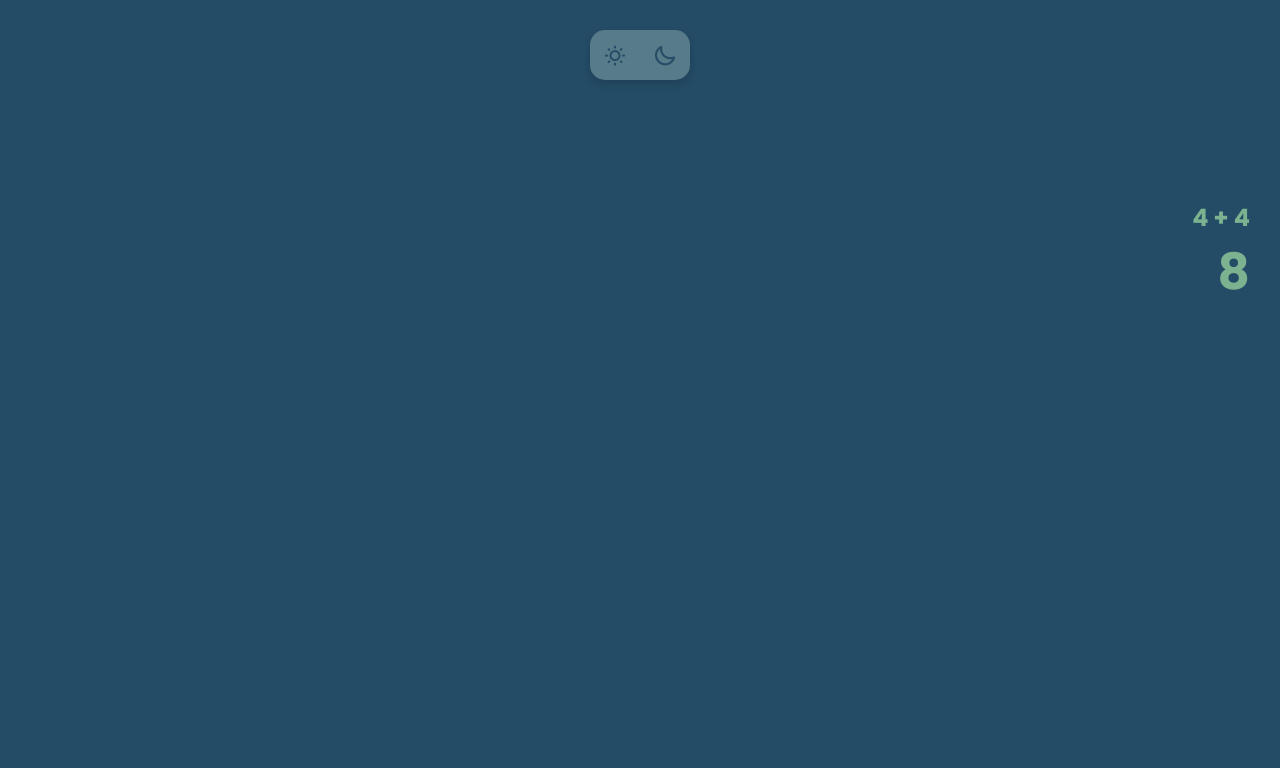
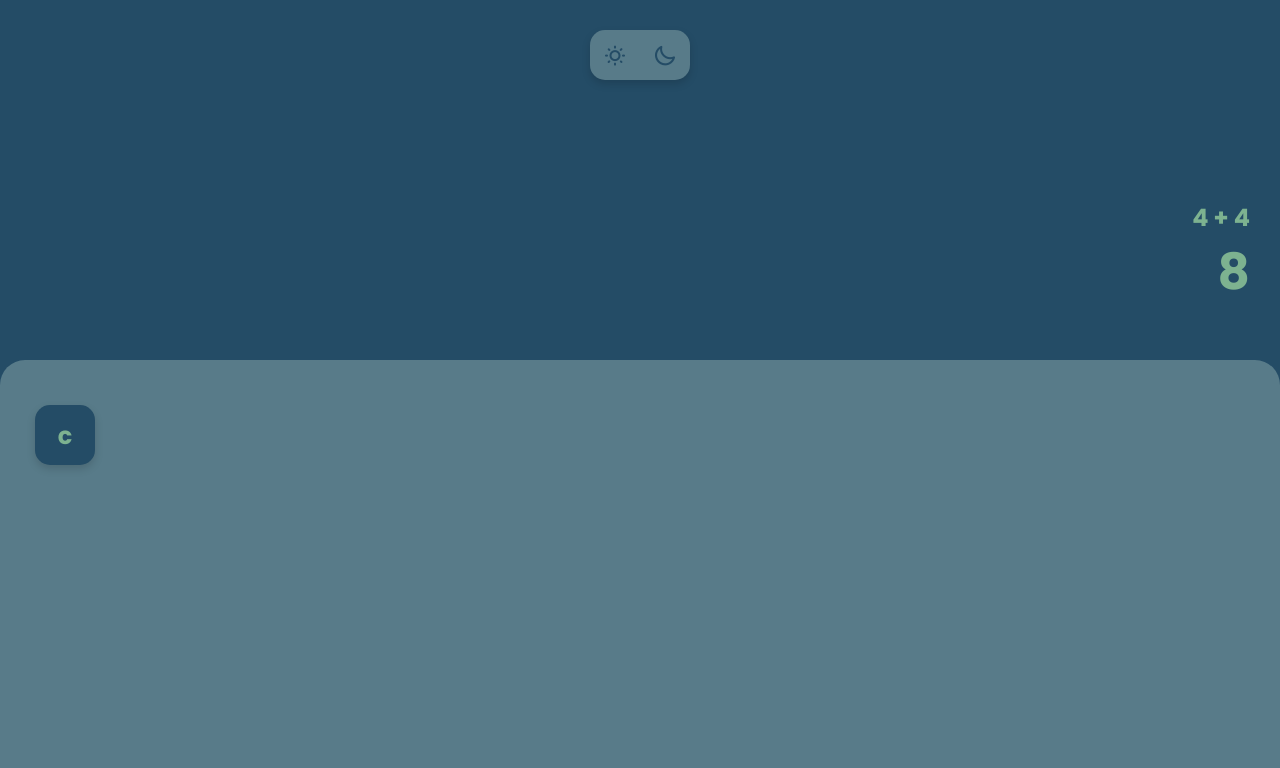
Before and after one commit to stagbont/Calculator, a plain HTML site: page index.html in a window 1280 px wide. Drawn offline with nearby package versions, Linux system fonts and the light colour scheme.

Commit message:
Done with the keypad background and layout

```diff
--- a/asset/css/style.css
+++ b/asset/css/style.css
@@ -103,3 +103,39 @@ main {
 .input__line {
     font-size: 50px;
 }
+
+
+
+/* Keypads */
+.keypad__background {
+    position: absolute;
+    bottom: 0;
+    left: 0;
+    width: 100%;
+    height: 55vh;
+    background-color: var(--primary-secondary-color);
+    border-top-left-radius: 25px;
+    border-top-right-radius: 25px;
+}
+
+.keypad__container {
+    display: grid;
+    grid-template-columns: repeat(4, 1fr);
+    grid-template-rows: repeat(5, 1fr);
+    gap: 15px;
+    margin: 45px 35px;
+}
+
+.key {
+    display: flex;
+    align-items: center;
+    justify-content: center;
+    color: var(--secondary-color);
+    width: 60px;
+    height: 60px;
+    box-shadow: var(--shadow);
+    border-radius: 15px;
+    background: var(--primary-color);
+    font-size: 24px;
+    font-weight: 700;
+}
--- a/index.html
+++ b/index.html
@@ -41,8 +41,12 @@
                 </p>
             </div>
 
-            <div class="keypad__container">
-
+            <div class="keypad__background">
+                <div class="keypad__container">
+                    <div data-key="" class="key">
+                        <kbd>c</kbd>
+                    </div>
+                </div>
             </div>
         </section>
     </main>
```
